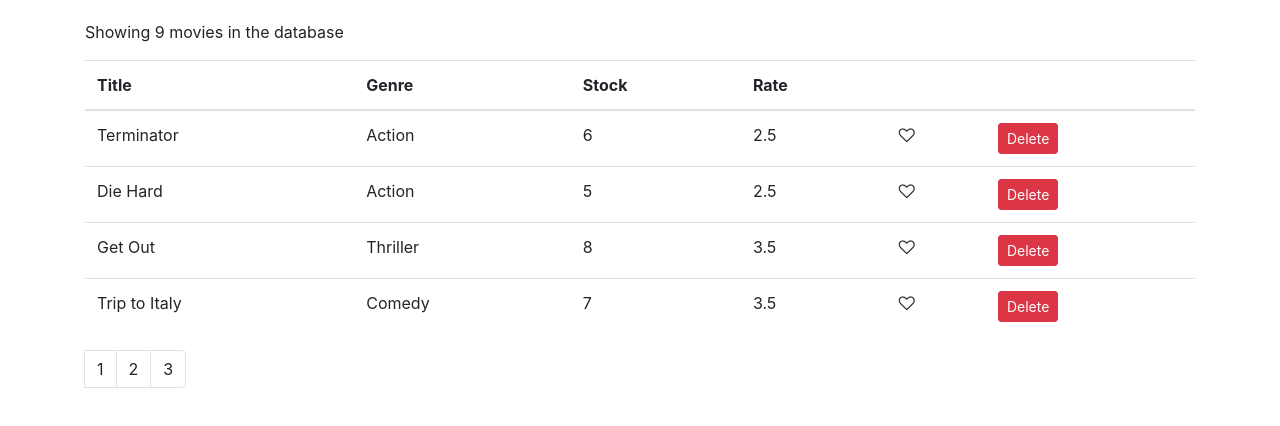
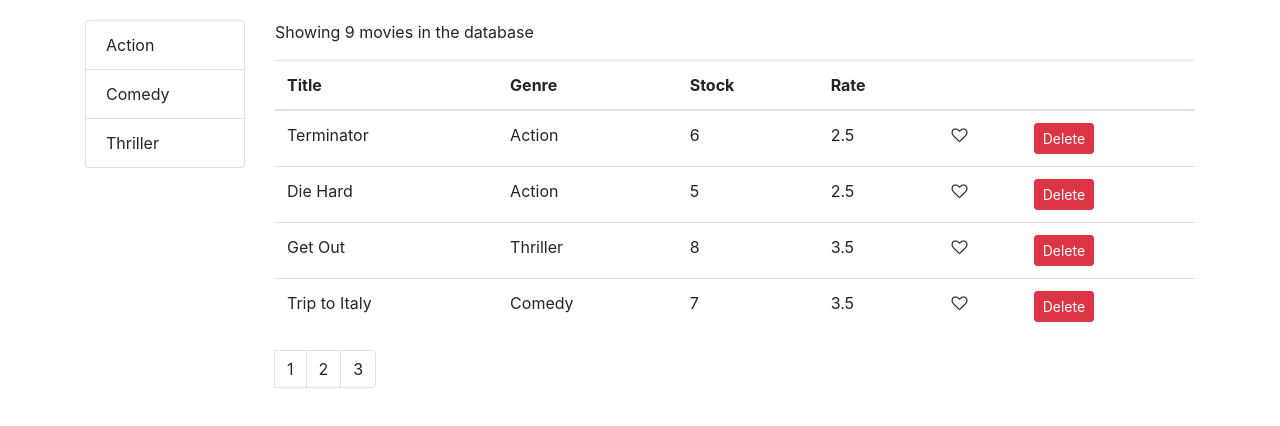
Before and after one commit to OloruntobiAwoderu/Vidly-frontend, a React (Create React App) app in the folder vidly/: page / in a window 1280 px wide. Shown: the top 426 px of the page. Built offline with nearby package versions, Linux system fonts and the light colour scheme.

Commit message:
Created List group

```diff
--- a/vidly/package.json
+++ b/vidly/package.json
@@ -7,6 +7,7 @@
     "font-awesome": "^4.7.0",
     "loadash": "^1.0.0",
     "lodash": "^4.17.15",
+    "prop-types": "^15.7.2",
     "react": "^16.9.0",
     "react-dom": "^16.9.0",
     "react-scripts": "3.1.0"
--- /dev/null
+++ b/vidly/src/components/common/listGroup.jsx
@@ -0,0 +1,15 @@
+import React from "react";
+const ListGroup = props => {
+  const { items, textProperty, valueProperty } = props;
+  return (
+    <ul className="list-group">
+      {items.map(item => (
+        <li key={item[valueProperty]} className="list-group-item">
+          {item[textProperty]}
+        </li>
+      ))}
+    </ul>
+  );
+};
+
+export default ListGroup;
--- a/vidly/src/components/movies.jsx
+++ b/vidly/src/components/movies.jsx
@@ -1,14 +1,25 @@
 import React, { Component } from "react";
 import { getMovies } from "../services/fakeMovieService";
+import { getGenres } from "../services/fakeGenreService";
 import Like from "./common/like";
 import Pagination from "./common/pagination";
-import { paginate} from './utils/paginate';
+import { paginate } from "./utils/paginate";
+import ListGroup from "./common/listGroup";
 class Movies extends Component {
   state = {
+    movies: [],
+    pageSize: 4,
+    currentPage: 1,
+    genres: []
+  };
+
+  componentDidMount() {
+    this.setState({
       movies: getMovies(),
-    pageSize: 4,
-    currentPage: 1
-  };
+      genres: getGenres()
+    });
+  }
+
   handleDelete = movie => {
     const movies = this.state.movies.filter(m => m._id !== movie._id);
     this.setState({ movies });
@@ -21,14 +32,28 @@ class Movies extends Component {
     this.setState({ movies });
   };
   handlePageChange = page => {
-   this.setState({ currentPage: page})
+    this.setState({ currentPage: page });
   };
+  handleGenreSelect = genre => {};
   render() {
     if (this.state.movies.length === 0)
       return <p>There are no movies in the database.</p>;
-      const movies = paginate(this.state.movies, this.state.currentPage, this.state.pageSize);
+    const movies = paginate(
+      this.state.movies,
+      this.state.currentPage,
+      this.state.pageSize
+    );
     return (
-      <React.Fragment>
+      <div className="row">
+        <div className="col-2">
+          <ListGroup
+            items={this.state.genres}
+            textProperty="name"
+            valueProperty= "_id"
+            onItemSelect={this.handleGenreSelect}
+          />
+        </div>
+        <div className="col">
           <p>Showing {this.state.movies.length} movies in the database</p>
           <table className="table">
             <thead>
@@ -72,7 +97,8 @@ class Movies extends Component {
             currentPage={this.state.currentPage}
             onPageChange={this.handlePageChange}
           />
-      </React.Fragment>
+        </div>
+      </div>
     );
   }
 }
```
Also changed, not shown: vidly/src/components/common/pagination.jsx (+16 -3 lines). Lines whose indentation alone changed are shown as unchanged.
